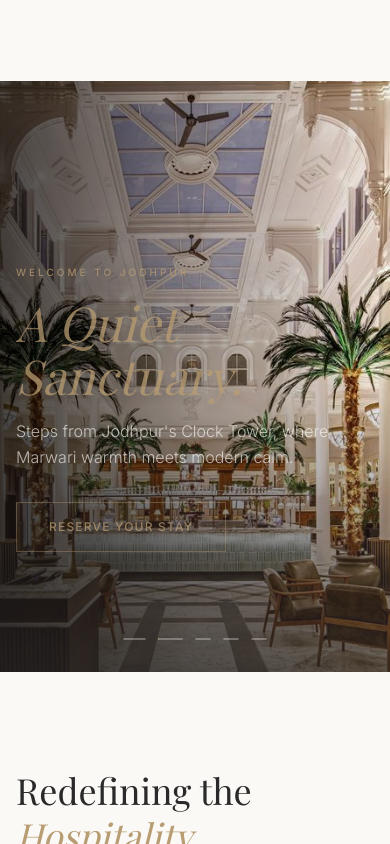
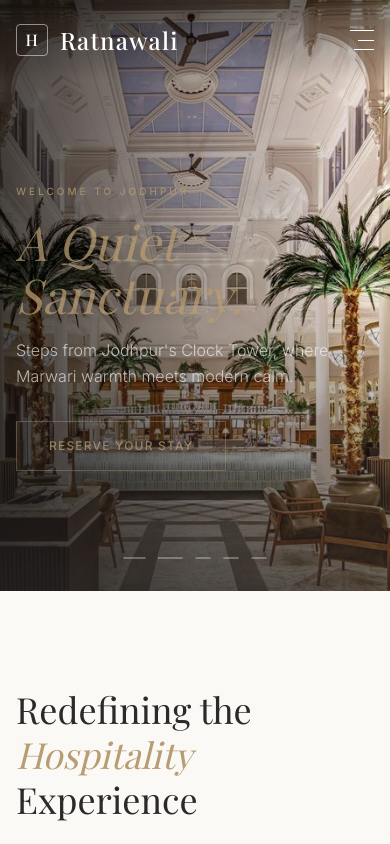
Before and after one commit to Bhunesh386/Demo-site-1, a Next.js app: page / in a window 390 px wide. Shown: the top 844 px of the page. Built offline with nearby package versions, Linux system fonts and the light colour scheme; a web font is replaced by a local one.

Commit message:
fix(nav): correct transparent state logic, scrim, and positioning [T-NAV]

```diff
--- a/src/components/Navigation.tsx
+++ b/src/components/Navigation.tsx
@@ -15,7 +15,7 @@ export function Navigation() {
 
   const [scrolled, setScrolled] = useState<boolean>(() => {
     if (typeof window === 'undefined') return false;
-    return window.scrollY > 60;
+    return window.scrollY >= 40;
   });
 
   useEffect(() => {
@@ -25,7 +25,7 @@ export function Navigation() {
       setScrolled(true);
       return;
     }
-    const onScroll = () => setScrolled(window.scrollY > 60);
+    const onScroll = () => setScrolled(window.scrollY >= 40);
     window.addEventListener('scroll', onScroll, { passive: true });
     return () => window.removeEventListener('scroll', onScroll);
   }, [isHome]);
@@ -51,34 +51,41 @@ export function Navigation() {
     { href: '/contact', label: 'Contact' },
   ];
 
-  // On home page: transparent until scrolled past hero; everywhere else always solid
-  const solidNav = scrolled || !isHome || isMobileMenuOpen;
+  // One source of truth for nav state: transparent = (route is "/" AND scrollY < 40). Everything else is solid.
+  const isTransparent = isHome && !scrolled && !isMobileMenuOpen;
+  const isSolid = !isTransparent;
 
   return (
+    <>
       <header
         className={twMerge(
           clsx(
-          'sticky top-0 z-50 transition-all duration-300',
-          solidNav
-            ? 'bg-alabaster/90 backdrop-blur-xl border-b border-obsidian/5 shadow-[0_4px_30px_rgba(0,0,0,0.02)]'
+            'fixed top-0 left-0 right-0 z-50 w-full transition-all duration-300',
+            isSolid
+              ? 'bg-[var(--color-surface)] border-b border-[var(--color-divider)] shadow-sm'
               : 'bg-transparent border-b border-transparent',
           ),
         )}
       >
+        {/* Soft top gradient scrim for transparent state to ensure readability */}
+        {!isSolid && (
+          <div className="absolute inset-0 bg-gradient-to-b from-black/50 to-transparent -z-10 pointer-events-none" />
+        )}
+
         <nav className="container mx-auto px-4 lg:px-6 h-20 md:h-24 flex items-center justify-between">
           <Link
             href="/"
             className={clsx(
               'font-serif text-2xl md:text-3xl font-medium tracking-wide flex items-center gap-3 group z-50 transition-colors duration-300',
-            solidNav ? 'text-obsidian' : 'text-alabaster',
+              isSolid ? 'text-[var(--color-body)]' : 'text-white',
             )}
           >
             <span
               className={clsx(
                 'w-8 h-8 md:w-9 md:h-9 border flex items-center justify-center rounded-sm text-base md:text-lg transition-all duration-700 ease-out',
-              solidNav
-                ? 'border-champagne/40 text-champagne md:group-hover:bg-champagne md:group-hover:text-alabaster'
-                : 'border-alabaster/50 text-alabaster md:group-hover:bg-alabaster/20',
+                isSolid
+                  ? 'border-[var(--color-accent)]/40 text-[var(--color-accent)] md:group-hover:bg-[var(--color-accent)] md:group-hover:text-white'
+                  : 'border-white/50 text-white md:group-hover:bg-white/20',
               )}
             >
               H
@@ -86,8 +93,8 @@ export function Navigation() {
             <span className="relative overflow-hidden tracking-wider">Ratnawali</span>
           </Link>
 
-        {/* Desktop Menu */}
-        <ul className="hidden md:flex items-center gap-10">
+          {/* Desktop Navigation */}
+          <ul className="hidden lg:flex items-center gap-10">
             {links.map((link) => {
               const isActive = pathname === link.href;
               return (
@@ -97,13 +104,13 @@ export function Navigation() {
                     className={twMerge(
                       clsx(
                         'font-sans text-sm tracking-widest uppercase transition-colors duration-300 py-2',
-                      solidNav
+                        isSolid
                           ? isActive
-                          ? 'text-obsidian font-medium'
-                          : 'text-obsidian/60 hover:text-obsidian'
+                            ? 'text-[var(--color-body)] font-medium'
+                            : 'text-[var(--color-muted)] hover:text-[var(--color-body)]'
                           : isActive
-                        ? 'text-alabaster font-medium'
-                        : 'text-alabaster/70 hover:text-alabaster',
+                          ? 'text-white font-medium'
+                          : 'text-white/80 hover:text-white',
                       ),
                     )}
                   >
@@ -112,13 +119,13 @@ export function Navigation() {
                   {isActive && (
                     <motion.div
                       layoutId="nav-underline"
-                    className="absolute -bottom-1.5 left-0 right-0 h-[1px] bg-champagne"
+                      className="absolute -bottom-1.5 left-0 right-0 h-[1px] bg-[var(--color-accent)]"
                       initial={false}
                       transition={{ type: 'spring', stiffness: 300, damping: 30 }}
                     />
                   )}
                   {!isActive && (
-                  <div className="absolute -bottom-1.5 left-0 right-0 h-[1px] bg-champagne scale-x-0 group-hover:scale-x-100 transition-transform origin-left duration-500 ease-out" />
+                    <div className="absolute -bottom-1.5 left-0 right-0 h-[1px] bg-[var(--color-accent)] scale-x-0 group-hover:scale-x-100 transition-transform origin-left duration-500 ease-out" />
                   )}
                 </li>
               );
@@ -127,62 +134,76 @@ export function Navigation() {
               <Link
                 href="/contact"
                 className={clsx(
-                'relative px-8 py-3 border font-sans text-xs uppercase tracking-widest transition-all duration-500 shadow-sm group flex items-center gap-2',
-                solidNav
-                  ? 'bg-transparent border-champagne text-obsidian hover:bg-champagne hover:text-alabaster'
-                  : 'bg-transparent border-alabaster/50 text-alabaster hover:bg-alabaster/10',
+                  'px-6 py-2.5 font-sans text-xs uppercase tracking-widest transition-all duration-300 border flex items-center gap-2',
+                  isSolid
+                    ? 'border-[var(--color-accent)] text-[var(--color-accent)] hover:bg-[var(--color-accent)] hover:text-white'
+                    : 'border-white/80 text-white hover:bg-white hover:text-[var(--color-body)]',
                 )}
               >
-              <span className="relative z-10">Book Now</span>
-              <span className="relative z-10 w-1.5 h-1.5 rounded-full bg-champagne group-hover:bg-alabaster transition-colors duration-500" />
+                <span>Book Now</span>
+                <svg
+                  className="w-3 h-3"
+                  fill="none"
+                  viewBox="0 0 24 24"
+                  stroke="currentColor"
+                >
+                  <path
+                    strokeLinecap="square"
+                    strokeLinejoin="miter"
+                    strokeWidth={2}
+                    d="M14 5l7 7m0 0l-7 7m7-7H3"
+                  />
+                </svg>
               </Link>
             </li>
           </ul>
 
-        {/* Mobile Menu Toggle */}
+          {/* Mobile Menu Button */}
           <button
+            onClick={() => setIsMobileMenuOpen(!isMobileMenuOpen)}
             className={clsx(
-            'md:hidden z-50 w-11 h-11 flex flex-col items-center justify-center gap-1.5 focus:outline-none transition-colors duration-300',
+              'lg:hidden z-50 p-2 -mr-2 transition-colors duration-300',
+              isSolid ? 'text-[var(--color-body)]' : 'text-white',
             )}
-          onClick={() => setIsMobileMenuOpen(!isMobileMenuOpen)}
-          aria-label="Toggle Menu"
-          aria-expanded={isMobileMenuOpen}
+            aria-label="Toggle navigation menu"
           >
+            <div className="w-6 h-5 flex flex-col justify-between items-end">
               <span
                 className={clsx(
-              'block w-6 h-[1px] transition-all duration-300',
-              isMobileMenuOpen || solidNav ? 'bg-obsidian' : 'bg-alabaster',
-              isMobileMenuOpen && 'rotate-45 translate-y-[7px]',
+                  'h-[1px] transition-all duration-300',
+                  isMobileMenuOpen ? 'w-6 rotate-45 translate-y-[9px]' : 'w-6',
+                  isSolid ? 'bg-[var(--color-body)]' : 'bg-white',
                 )}
               />
               <span
                 className={clsx(
-              'block w-6 h-[1px] transition-all duration-300',
-              isMobileMenuOpen || solidNav ? 'bg-obsidian' : 'bg-alabaster',
-              isMobileMenuOpen && 'opacity-0',
+                  'h-[1px] transition-all duration-300',
+                  isMobileMenuOpen ? 'opacity-0' : 'w-4',
+                  isSolid ? 'bg-[var(--color-body)]' : 'bg-white',
                 )}
               />
               <span
                 className={clsx(
-              'block w-6 h-[1px] transition-all duration-300',
-              isMobileMenuOpen || solidNav ? 'bg-obsidian' : 'bg-alabaster',
-              isMobileMenuOpen && '-rotate-45 -translate-y-[7px]',
+                  'h-[1px] transition-all duration-300',
+                  isMobileMenuOpen ? 'w-6 -rotate-45 -translate-y-[10px]' : 'w-5',
+                  isSolid ? 'bg-[var(--color-body)]' : 'bg-white',
                 )}
               />
+            </div>
           </button>
         </nav>
+      </header>
 
       {/* Mobile Menu Overlay */}
       <AnimatePresence>
         {isMobileMenuOpen && (
           <motion.div
-            initial={{ opacity: 0, y: -20 }}
-            animate={{ opacity: 1, y: 0 }}
-            exit={{ opacity: 0, y: -20 }}
-            transition={{ duration: 0.3 }}
-            className="fixed inset-0 z-40 bg-alabaster flex flex-col justify-center items-center h-screen md:hidden"
+            initial={{ opacity: 0 }}
+            animate={{ opacity: 1 }}
+            exit={{ opacity: 0, transition: { duration: 0.3 } }}
+            className="fixed inset-0 z-40 bg-[var(--color-surface)] flex flex-col pt-24 px-6 pb-10"
           >
-            <ul className="flex flex-col items-center gap-8 w-full px-6">
+            <ul className="flex-1 flex flex-col items-center justify-center gap-8">
               {links.map((link, i) => {
                 const isActive = pathname === link.href;
                 return (
@@ -197,7 +218,7 @@ export function Navigation() {
                       href={link.href}
                       className={clsx(
                         'font-serif text-3xl tracking-wide block w-full py-2',
-                        isActive ? 'text-champagne font-medium' : 'text-obsidian',
+                        isActive ? 'text-[var(--color-accent)] font-medium' : 'text-[var(--color-body)]',
                       )}
                     >
                       {link.label}
@@ -213,16 +234,28 @@ export function Navigation() {
               >
                 <Link
                   href="/contact"
-                  className="px-10 py-4 bg-transparent border border-champagne text-obsidian font-sans text-sm uppercase tracking-widest flex items-center justify-center gap-3 w-full"
+                  className="px-10 py-4 bg-transparent border border-[var(--color-accent)] text-[var(--color-accent)] font-sans text-sm uppercase tracking-widest flex items-center justify-center gap-3 w-full"
                 >
                   <span>Book Now</span>
-                  <span className="w-1.5 h-1.5 rounded-full bg-champagne" />
+                  <svg
+                    className="w-4 h-4"
+                    fill="none"
+                    viewBox="0 0 24 24"
+                    stroke="currentColor"
+                  >
+                    <path
+                      strokeLinecap="square"
+                      strokeLinejoin="miter"
+                      strokeWidth={2}
+                      d="M14 5l7 7m0 0l-7 7m7-7H3"
+                    />
+                  </svg>
                 </Link>
               </motion.li>
             </ul>
           </motion.div>
         )}
       </AnimatePresence>
-    </header>
+    </>
   );
 }
```
Lines whose indentation alone changed are shown as unchanged.
